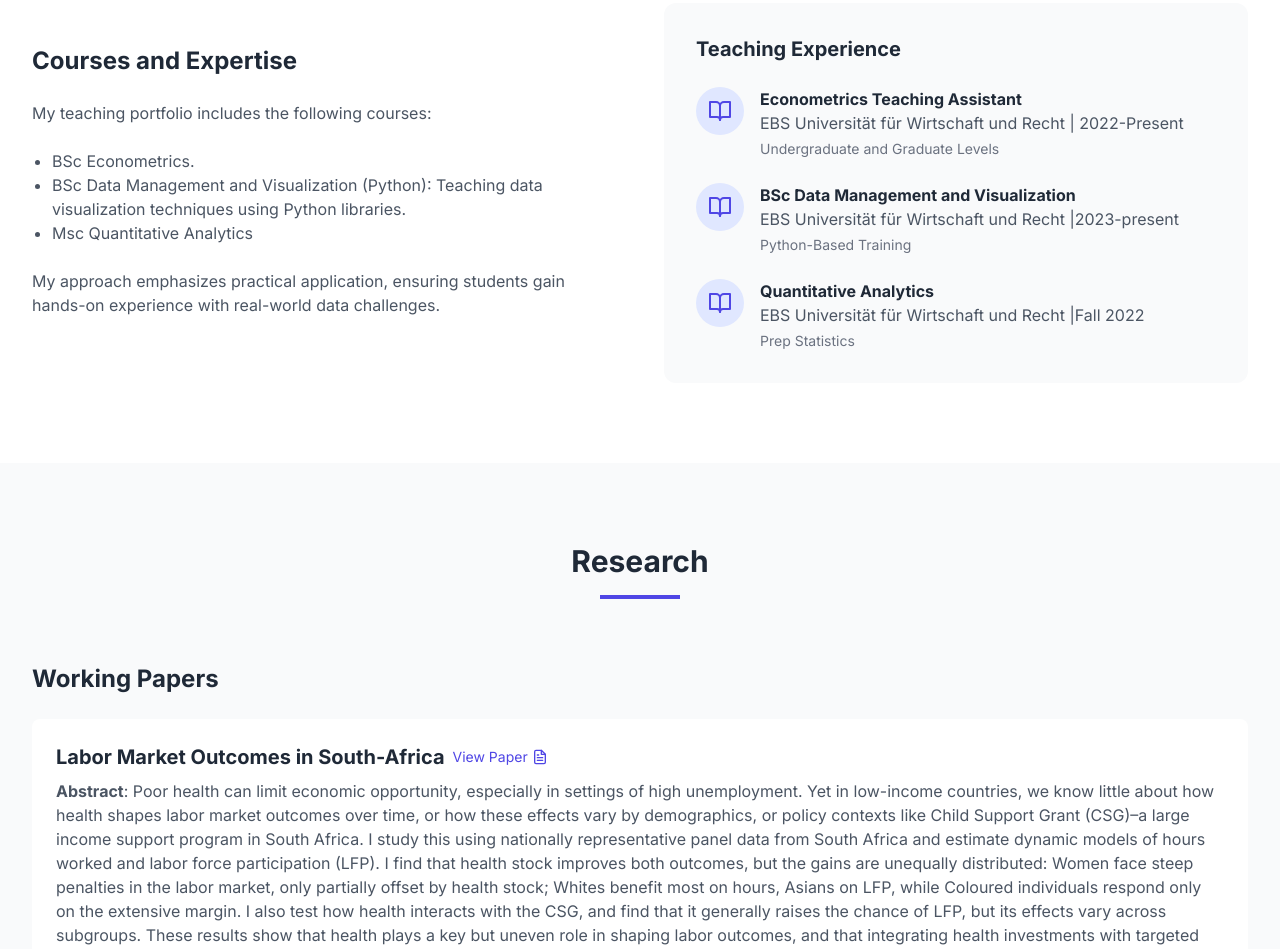
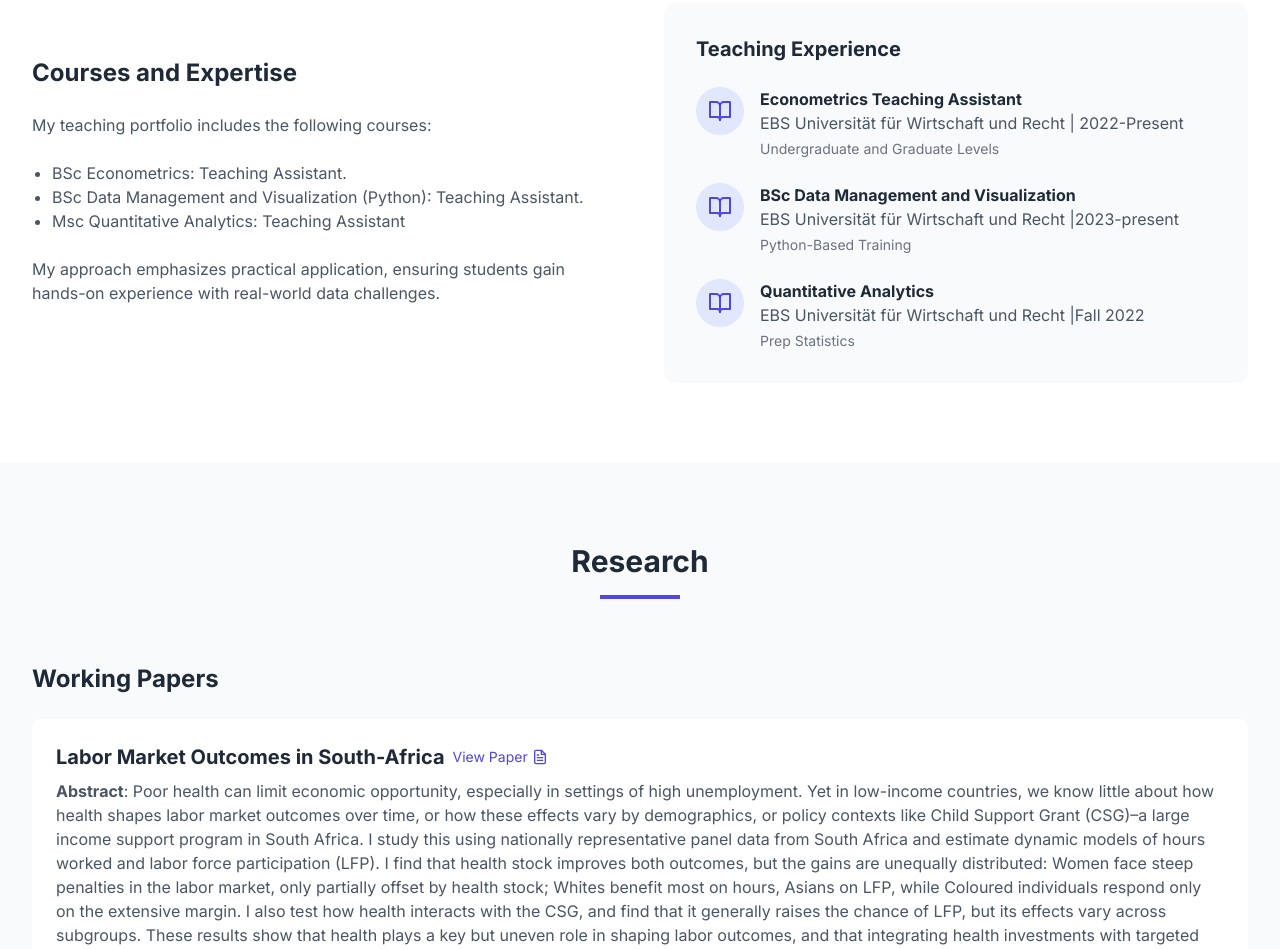
Before and after one commit to Mronaldmandela/mrm, a plain HTML site: page index.html in a window 1280 px wide. Shown: the part 1777-2726 px from the top of the page. Drawn offline with nearby package versions, Linux system fonts and the light colour scheme.

Commit message:
Update index.html

```diff
--- a/index.html
+++ b/index.html
@@ -476,9 +476,9 @@
                         My teaching portfolio includes the following courses:
                     </p>
                     <ul class="list-disc pl-5 text-gray-600 mb-6">
-                        <li>BSc Econometrics.</li>
-                        <li>BSc Data Management and Visualization (Python): Teaching data visualization techniques using Python libraries.</li>
-                        <li>Msc Quantitative Analytics</li>
+                        <li>BSc Econometrics: Teaching Assistant.</li>
+                        <li>BSc Data Management and Visualization (Python): Teaching Assistant.</li>
+                        <li>Msc Quantitative Analytics: Teaching Assistant</li>
                     </ul>
                     <p class="text-gray-600 mb-6">
                         My approach emphasizes practical application, ensuring students gain hands-on experience with real-world data challenges.
```
